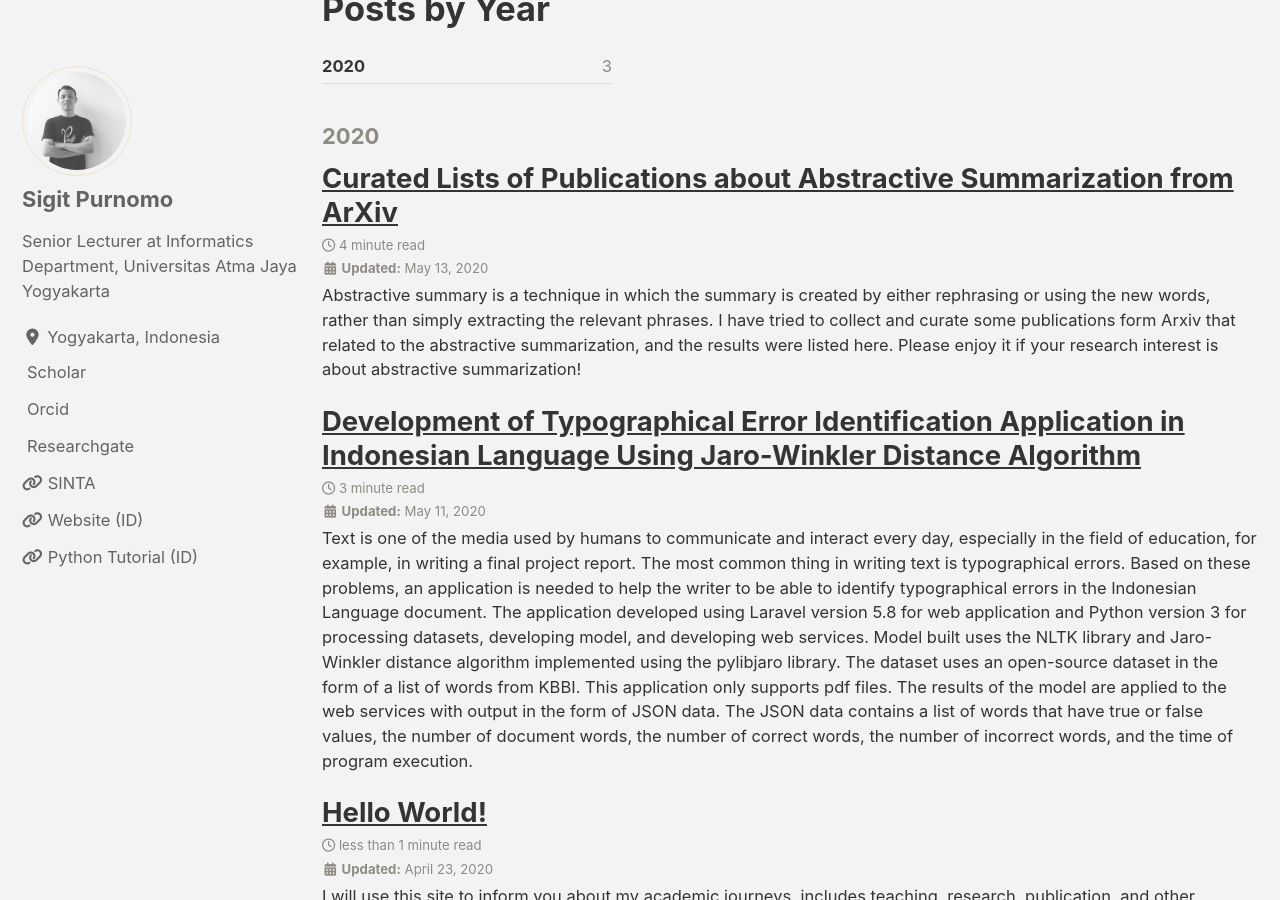
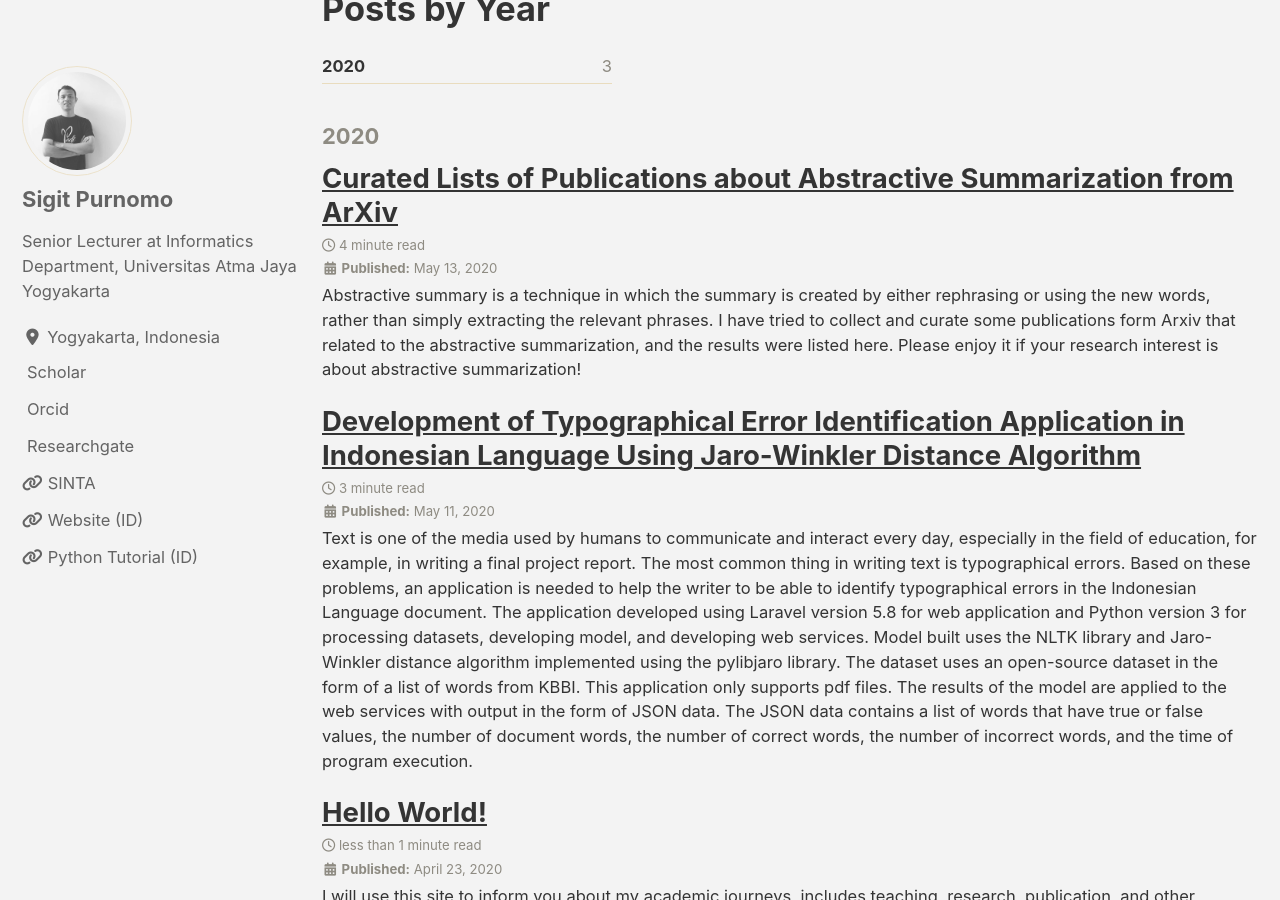
Before and after one commit to sigit-purnomo/sigit-purnomo.github.io, a Jekyll site: the page built from _pages/year-archive.md, in a window 1280 px wide and 900 px high, scrolled down 660 px. Built offline with Jekyll 4.4.1, drawn with Linux system fonts in a browser that asks for light colours; cached includes are drawn as plain includes; nearby versions of some CDN libraries; a style sheet for code colours, icons or effects is not loaded.

Commit message:
Update default label for date

```diff
--- a/_data/ui-text.yml
+++ b/_data/ui-text.yml
@@ -22,7 +22,7 @@ en: &DEFAULT_EN
   meta_label                 :
   tags_label                 : "Tags:"
   categories_label           : "Categories:"
-  date_label                 : "Updated:"
+  date_label                 : "Published:"
   comments_label             : "Leave a comment"
   comments_title             : "Comments"
   more_label                 : "Learn more"
```
Also changed, not shown: 1 other file.
